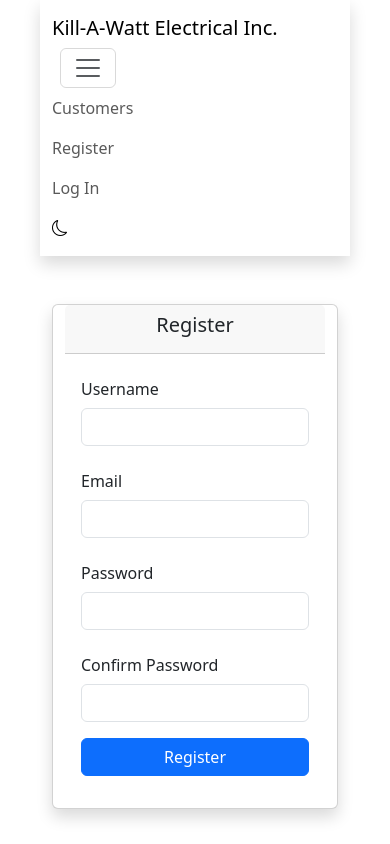
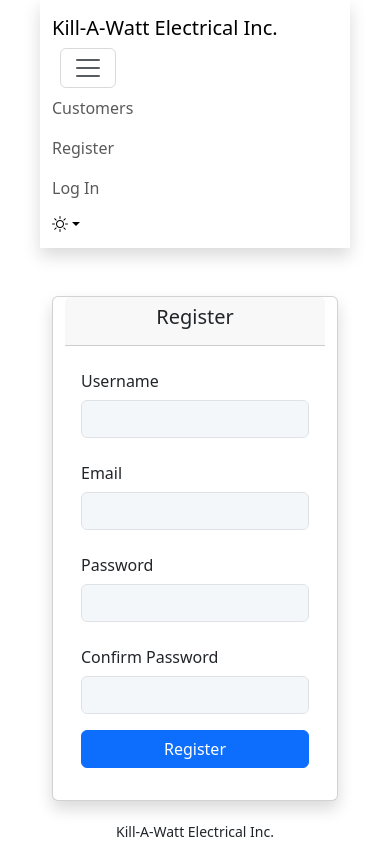
Before and after one commit to Wcarey7/KillawattElectrical, a Flask app: page /auth/register in a window 390 px wide, after a click that opens the changed part. Run offline with Flask 3, Linux system fonts and the light colour scheme; some libraries are stand-ins or nearby versions.

Commit message:
Dark mode (#18)
* Core style css adjustments for theme picker

* Footer

* Theme icon dropdown menu added to navbar

* Dark mode logic and styling

```diff
--- a/app/static/assets/css/style.css
+++ b/app/static/assets/css/style.css
@@ -15,6 +15,53 @@
   box-shadow: 3px 5px 9px 5px darkgrey;
 }
 
+/*=======================================*/
+/*=== Navbar theme icon dropdown menu ===*/
+/*=======================================*/
+#theme-indicator {
+  cursor: pointer;
+}
+
+.bi::before {
+  vertical-align: unset;
+}
+
+.color-modes .dropdown-menu li+li {
+  margin-top:.125rem
+}
+
+.color-modes .dropdown-item {
+  border-radius:.25rem;
+}
+
+.color-modes .active {
+  font-weight:600
+}
+
+.color-modes .active .bi {
+  display:block !important
+}
+
+/*======================================*/
+/*=== Footer ===*/
+/*======================================*/
+footer {
+  display: flex;
+  position: fixed;
+  bottom: 0;
+  height: 25px;
+  width: 100%;
+  justify-content: center;
+  align-items: center;
+}
+
+.footer-contents {
+  font-size: 14px;
+}
+
+/*======================================*/
+/*=== Customer table & index page ===*/
+/*======================================*/
 .wrapper {
   display: grid;
   grid-template-columns: repeat(3, 1fr);
@@ -46,6 +93,9 @@
   grid-row: 8 / 8;
 }
 
+/*======================================*/
+/*=== Modals ===*/
+/*======================================*/
 .modal-title {
   width: 100%;
   text-align: center;
@@ -57,6 +107,9 @@
   cursor: move;
 }
 
+/*======================================*/
+/*=== Toast notifications ===*/
+/*======================================*/
 .toast-container {
   padding-top: 0px;
   padding-right: 1rem;
@@ -65,7 +118,43 @@
   right: 0px;
 }
 
-.toastNotification {
+/*======================================*/
+/*=== Bootstrap light mode overrides ===*/
+/*======================================*/
+[data-bs-theme="light"] .toastNotification {
   background-color: whitesmoke !important;
-  border: 1px solid rgb(4, 87, 41);
+  border: 1px solid #045729;
 }
+
+[data-bs-theme="light"] .form-control,
+[data-bs-theme="light"] .form-select {
+  background-color: #f4f7fa;
+}
+
+[data-bs-theme="light"] .form-control:focus,
+[data-bs-theme="light"] .form-select:focus {
+  background-color: #f4f7fa;
+}
+
+[data-bs-theme="light"] .form-control::placeholder,
+[data-bs-theme="light"] .form-select::placeholder {
+  color: #aaaeb3;
+  opacity: 1;
+}
+
+[data-bs-theme="light"] .form-control:disabled {
+  background-color: #fff;
+}
+
+/* ===  Override browser default input field color on autofill === */
+[data-bs-theme="light"] input:-webkit-autofill,
+[data-bs-theme="light"] input:-webkit-autofill:hover,
+[data-bs-theme="light"] input:-webkit-autofill:focus,
+[data-bs-theme="light"] textarea:-webkit-autofill,
+[data-bs-theme="light"] textarea:-webkit-autofill:hover,
+[data-bs-theme="light"] textarea:-webkit-autofill:focus,
+[data-bs-theme="light"] select:-webkit-autofill,
+[data-bs-theme="light"] select:-webkit-autofill:hover,
+[data-bs-theme="light"] select:-webkit-autofill:focus {
+  -webkit-box-shadow: 0 0 0px 1000px #f4f7fa inset;
+}
--- /dev/null
+++ b/app/static/assets/js/darkMode.js
@@ -0,0 +1,80 @@
+////////////////////////////////////////////////////////////////////////////////////////////////////
+// Controls toggling the icon in the navbar and the color theme of all pages.
+// In the <HTML> element tag it changes the 'data-bs-theme' to light or dark,
+// utilizing Bootstraps built in color modes to change themes on components globally.
+// Script is loaded in the <head> to avoid unstyled content flashing on page load.
+// Adapted from Bootstrap's Color Modes https://getbootstrap.com/docs/5.3/customize/color-modes/
+////////////////////////////////////////////////////////////////////////////////////////////////////
+(function () {
+  const getStoredTheme = () => localStorage.getItem('theme');
+  const setStoredTheme = theme => localStorage.setItem('theme', theme);
+
+
+  const getPreferredTheme = () => {
+    const storedTheme = getStoredTheme()
+    if(storedTheme) {
+      return storedTheme;
+    }
+    return window.matchMedia('(prefers-color-scheme: dark)').matches ? 'dark' : 'light';
+  };
+
+
+  const setTheme = theme => {
+    if(window.matchMedia('(prefers-color-scheme: dark)').matches) {
+      document.documentElement.setAttribute('data-bs-theme', 'dark')
+    } else {
+      document.documentElement.setAttribute('data-bs-theme', theme)
+    }
+  };
+
+
+  // Set light or dark in initial script load.
+  setTheme(getPreferredTheme());
+
+
+  const showActiveThemeIcon = (theme) => {
+    const themeSwitcherIcon = document.getElementById('bd-theme') // Theme icon button
+    const icons = ['bi-sun', 'black', 'bi-moon', 'white']
+
+    if(!themeSwitcherIcon) {
+      return;
+    }
+
+    const btnToActive = document.querySelector(`[data-bs-theme-value="${theme}"]`)
+
+    document.querySelectorAll('[data-bs-theme-value]').forEach(element => {
+      element.classList.remove('active')
+      element.setAttribute('aria-pressed', 'false')
+    });
+
+    btnToActive.classList.add('active')
+    btnToActive.setAttribute('aria-pressed', 'true')
+
+    themeSwitcherIcon.classList.remove(icons[0])
+    themeSwitcherIcon.classList.remove(icons[2])
+    if(theme === 'light') {
+      themeSwitcherIcon.classList.add(icons[0])
+      themeSwitcherIcon.style.color = icons[1]
+    } else {
+      themeSwitcherIcon.classList.add(icons[2])
+      themeSwitcherIcon.style.color = icons[3]
+    }
+  };
+
+
+  // After initial page load display correct icon in navbar.
+  window.addEventListener('DOMContentLoaded', () => {
+    showActiveThemeIcon(getPreferredTheme());
+
+    // When icon is toggled, change theme and icon.
+    document.querySelectorAll('[data-bs-theme-value]')
+      .forEach(toggle => {
+        toggle.addEventListener('click', () => {
+          const theme = toggle.getAttribute('data-bs-theme-value')
+          setStoredTheme(theme);
+          setTheme(theme);
+          showActiveThemeIcon(theme);
+        });
+      });
+  });
+})()
--- a/app/templates/base.html.j2
+++ b/app/templates/base.html.j2
@@ -31,4 +31,5 @@
     {% block extra_js %}{% endblock extra_js %}
 
   </body>
+    {% include "includes/footer.html" %}
 </html>
--- a/app/templates/includes/_navbar.html.j2
+++ b/app/templates/includes/_navbar.html.j2
@@ -36,11 +36,32 @@
             <a class="nav-link nav-item d-lg-inline px-lg-1" href="{{ url_for('auth.login') }}">Log In</a>
             {% endif %}
 
-            <label>
-              <i class="bi bi-moon nav-item nav-link d-lg-inline ps-lg-1" style="color:black;" id="theme-indicator"></i>
-              <input type="checkbox" id="theme-switch" class="d-none">
-            </label>
-
+            <!-- Theme icon dropdown to switch light and dark mode -->
+            <div class="d-lg-inline nav-item text-decoration-none ps-lg-1 dropdown color-modes">
+              <button
+                class="btn btn-link bi bi-sun nav-item nav-link d-lg-inline ps-lg-1 dropdown-toggle d-flex align-items-center"
+                id="bd-theme" type="button" aria-expanded="false" data-bs-toggle="dropdown" data-bs-display="static">
+              </button>
+              <ul class="dropdown-menu dropdown-menu-end p-1 mt-2" aria-labelledby="bd-theme"
+                style="--bs-dropdown-min-width: 8rem;">
+                <li>
+                  <button type="button" class="bi bi-sun dropdown-item d-flex align-items-center"
+                    data-bs-theme-value="light">
+                    <div class="ms-2">
+                      Light
+                    </div>
+                  </button>
+                </li>
+                <li>
+                  <button type="button" class="bi bi-moon dropdown-item d-flex align-items-center"
+                    data-bs-theme-value="dark">
+                    <div class="ms-2">
+                      Dark
+                    </div>
+                  </button>
+                </li>
+              </ul>
+            </div>
           </div>
         </ul>
       </div>
--- /dev/null
+++ b/app/templates/includes/footer.html
@@ -0,0 +1,5 @@
+<footer>
+    <div class="footer-contents">
+        Kill-A-Watt Electrical Inc.
+    </div>
+</footer>
--- a/app/templates/includes/head.html
+++ b/app/templates/includes/head.html
@@ -15,6 +15,7 @@
 <link rel="stylesheet" href="https://cdn.jsdelivr.net/npm/bootstrap-icons@1.11.3/font/bootstrap-icons.min.css" integrity="sha384-XGjxtQfXaH2tnPFa9x+ruJTuLE3Aa6LhHSWRr1XeTyhezb4abCG4ccI5AkVDxqC+" crossorigin="anonymous">
 <!-- Custom CSS -->
 <link rel="stylesheet" type="text/css" href="{{ url_for('static', filename='assets/css/style.css') }}">
+<link rel="stylesheet" type="text/css" href="{{ url_for('static', filename='assets/css/dark.css') }}">
 
 
 <!------------------------------- Scripts to load prior to HTML/CSS ------------------------------->
@@ -22,3 +23,5 @@
 <script src="https://code.jquery.com/jquery-3.7.1.min.js" integrity="sha384-1H217gwSVyLSIfaLxHbE7dRb3v4mYCKbpQvzx0cegeju1MVsGrX5xXxAvs/HgeFs" crossorigin="anonymous"></script>
 <!-- jQuery UI -->
 <script src="https://code.jquery.com/ui/1.13.2/jquery-ui.js" integrity="sha384-EZJUCwX9EfOmrML5/1WejmhFx/azi54nnVfOndPu+VTQKOHabXXC9eS7VFdkLz0V" crossorigin="anonymous"></script>
+<!-- Dark Mode -->
+<script src="{{ url_for('static', filename='assets/js/darkMode.js') }}"></script>
```
Also changed, not shown: app/static/assets/css/dark.css (added, +72 -0 lines).
